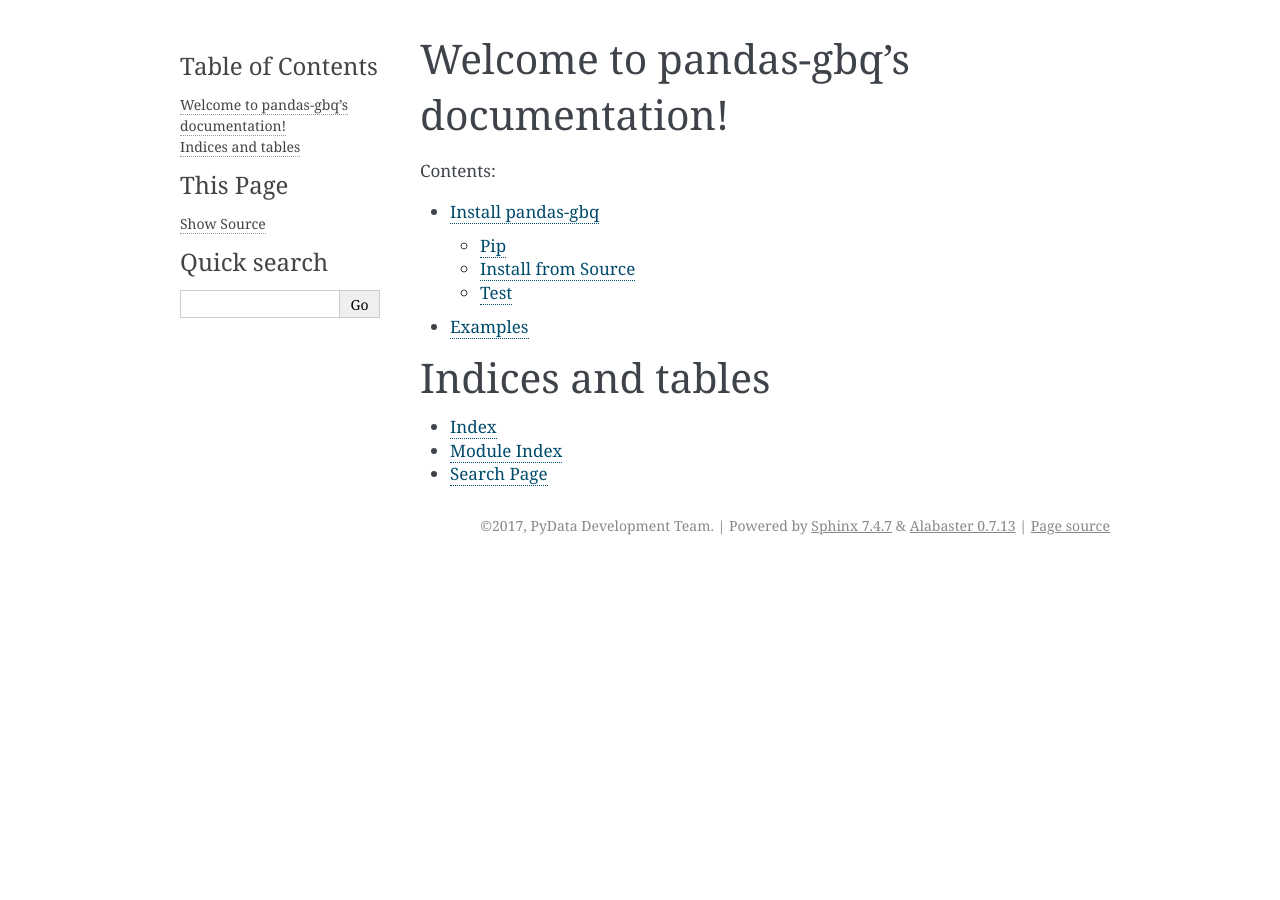
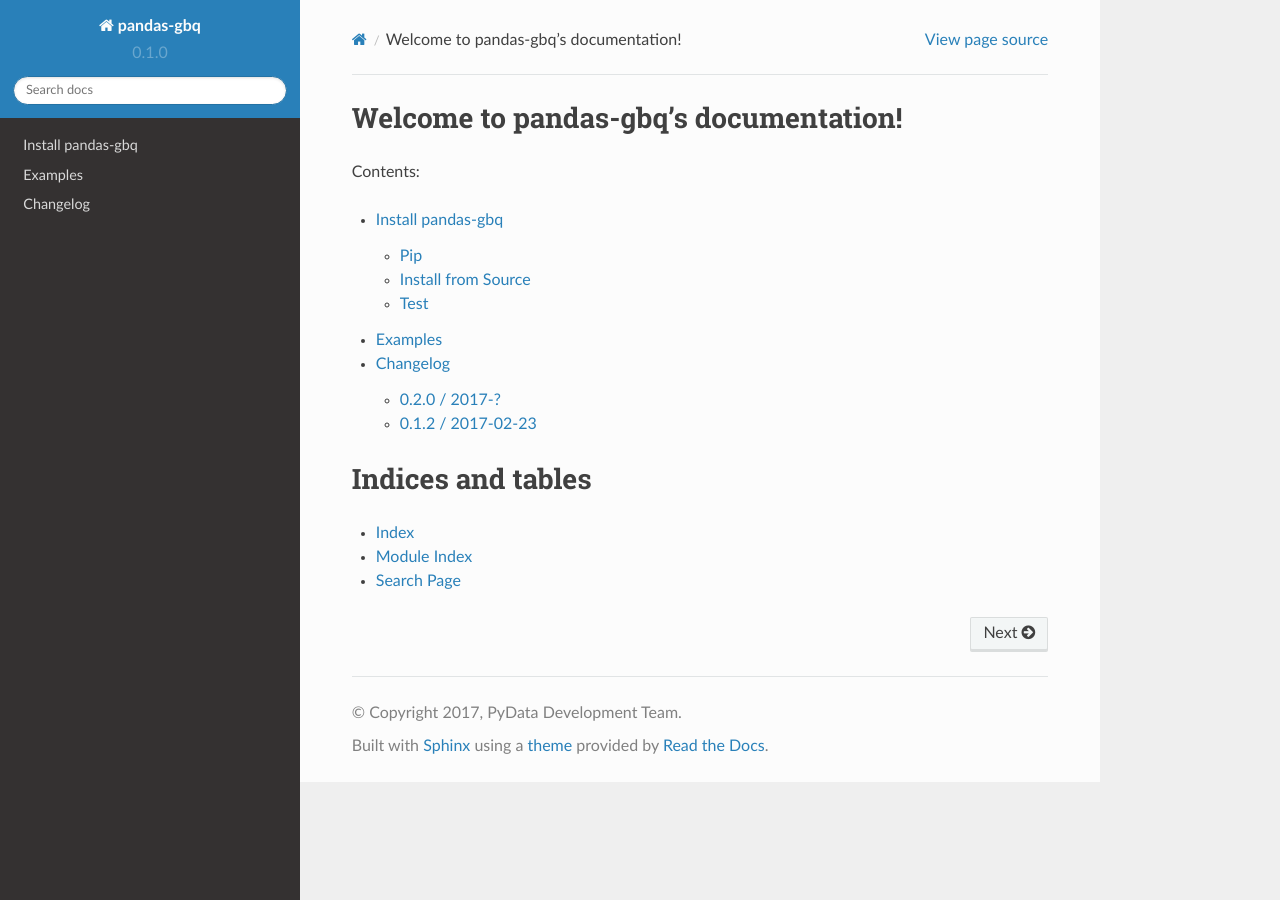
Before and after one commit to googleapis/python-bigquery-pandas, a Sphinx documentation site: the page built from docs/source/index.rst, in a window 1280 px wide. Built offline with Sphinx 7.4.7 and the Read the Docs theme 2.0.0, drawn with Linux system fonts in a browser that asks for light colours.

Commit message:
add changelog to docs

```diff
--- /dev/null
+++ b/docs/source/_static/style.css
@@ -0,0 +1,3 @@
+@import url("theme.css");
+
+a.internal em {font-style: normal}
--- /dev/null
+++ b/docs/source/_templates/layout.html
@@ -0,0 +1,2 @@
+{% extends "!layout.html" %}
+{% set css_files = css_files + ["_static/style.css"] %}
--- /dev/null
+++ b/docs/source/changelog.rst
@@ -0,0 +1,15 @@
+Changelog
+=========
+
+0.2.0 / 2017-?
+--------------
+
+0.1.2 / 2017-02-23
+------------------
+
+Initial release of transfered code from `pandas <https://github.com/pandas-dev/pandas>`__
+
+Includes patches since the 0.19.2 release on pandas with the following:
+
+- ``read_gbq`` now allows query configuration preferences `here <https://github.com/pandas-dev/pandas/pull/14742>`__
+- ``read_gbq`` now stores ``INTEGER`` columns as ``dtype=object`` if they contain ``NULL`` values. Otherwise they are stored as ``int64``. This prevents precision lost for integers greather than 2**53. Furthermore ``FLOAT`` columns with values above 10**4 are no longer casted to ``int64`` which also caused precision loss `here <https://github.com/pandas-dev/pandas/pull/14064>`__, and `here <https://github.com/pandas-dev/pandas/pull/14305>`__
--- a/docs/source/conf.py
+++ b/docs/source/conf.py
@@ -16,8 +16,8 @@
 # add these directories to sys.path here. If the directory is relative to the
 # documentation root, use os.path.abspath to make it absolute, like shown here.
 #
-# import os
-# import sys
+import os
+import sys
 # sys.path.insert(0, os.path.abspath('.'))
 
 # -- General configuration ------------------------------------------------
@@ -118,10 +118,19 @@
 
 # -- Options for HTML output ----------------------------------------------
 
+# Taken from docs.readthedocs.io:
+# on_rtd is whether we are on readthedocs.io
+on_rtd = os.environ.get('READTHEDOCS', None) == 'True'
+
+if not on_rtd:  # only import and set the theme if we're building docs locally
+    import sphinx_rtd_theme
+    html_theme = 'sphinx_rtd_theme'
+    html_theme_path = [sphinx_rtd_theme.get_html_theme_path()]
+
 # The theme to use for HTML and HTML Help pages.  See the documentation for
 # a list of builtin themes.
 #
-html_theme = 'alabaster'
+# html_theme = 'alabaster'
 
 # Theme options are theme-specific and customize the look and feel of a theme
 # further.  For a list of options available for each theme, see the
--- a/docs/source/index.rst
+++ b/docs/source/index.rst
@@ -13,6 +13,7 @@
 
    install.rst
    examples-tutorials.rst
+   changelog.rst
 
 
 Indices and tables
```
